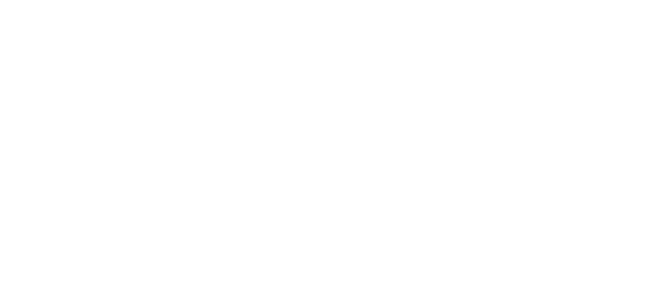
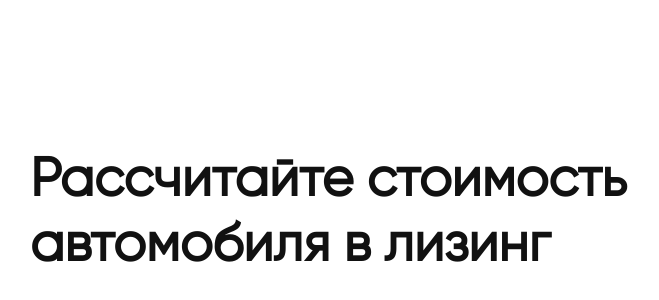
Before and after one commit to shtramvasov/friendlee-test, a React (Vite) app: page / in a window 1280 px wide. Shown: the part 186-486 px from the top of the page, without its empty margins (17-676 px from the left). Built offline with nearby package versions, Linux system fonts and the light colour scheme.

Commit message:
added heading component

```diff
--- a/src/App.jsx
+++ b/src/App.jsx
@@ -1,7 +1,12 @@
+import Heading from '@components/Heading/Heading'
 import Layout from '@components/Layout/Layout'
 
 function App() {
-	return <Layout></Layout>
+	return (
+		<Layout>
+			<Heading text={'Рассчитайте стоимость автомобиля в лизинг'} />
+		</Layout>
+	)
 }
 
 export default App
--- /dev/null
+++ b/src/components/Heading/Heading.jsx
@@ -0,0 +1,9 @@
+import styles from './Heading.module.scss'
+
+function Heading({text}) {
+  return (
+    <h1 className={styles.heading}>{text}</h1>
+  )
+}
+
+export default Heading
--- /dev/null
+++ b/src/components/Heading/Heading.module.scss
@@ -0,0 +1,18 @@
+@import '../../assets/styles/breakpoints';
+
+.heading {
+  text-align: left;
+  width: 100;
+}
+
+@media (min-width: $lg) {
+	.heading {
+    max-width: 60vw;
+  }
+}
+
+@media (min-width: $xl) {
+	.heading {
+    max-width: 40vw;
+  }
+}
--- a/src/components/Layout/Layout.module.scss
+++ b/src/components/Layout/Layout.module.scss
@@ -18,6 +18,7 @@
 @media (min-width: $lg) {
 	.layout {
     justify-content: center;
+    align-items: start;
     padding: 0 2.9375rem;
   }
 }
```
